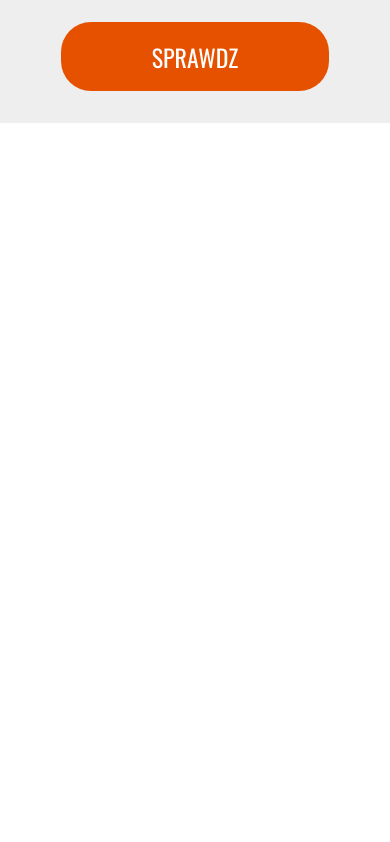
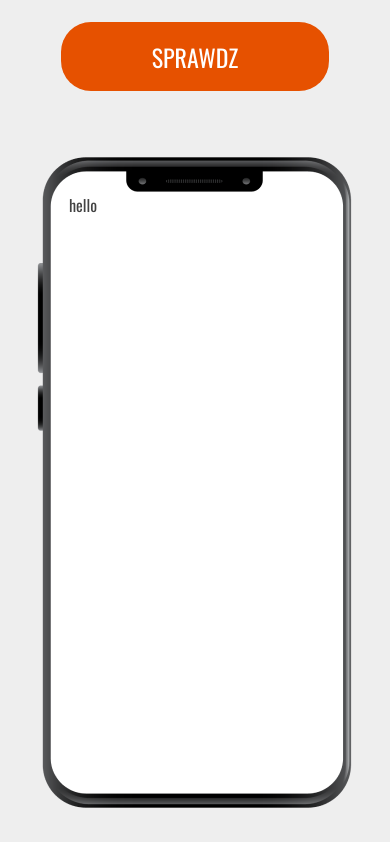
Before and after one commit to GrzegorzBanaszak/restaurant, a React (Create React App) app: page / in a window 390 px wide. Shown: the part 2362-3204 px from the top of the page. Before the commit the page ends 2485 px from the top, so only its background shows below. Built offline with nearby package versions, Linux system fonts and the light colour scheme.

Commit message:
Section make add phone

```diff
--- a/src/components/HomeMake.jsx
+++ b/src/components/HomeMake.jsx
@@ -1,6 +1,7 @@
 import React from "react";
 import { Link } from "react-router-dom";
 import "../styles/components/HomeMake.scss";
+import bgPhone from "../assets/phone.png";
 const HomeMake = () => {
   return (
     <section className="make">
@@ -21,8 +22,13 @@ const HomeMake = () => {
             Sprawdz
           </Link>
         </div>
-        <div className="make__previev">
-          <div className="make__phone"></div>
+        <div className="make__preview">
+          <div
+            className="make__phone"
+            style={{ backgroundImage: `url(${bgPhone})` }}
+          >
+            <div className="make__phone--content">hello</div>
+          </div>
         </div>
       </div>
     </section>
--- a/src/styles/components/HomeMake.scss
+++ b/src/styles/components/HomeMake.scss
@@ -31,4 +31,17 @@
       margin: 0 auto;
     }
   }
+  &__preview {
+    padding: 2rem 0;
+  }
+  &__phone {
+    margin: 0 auto;
+    width: toRem(316);
+    height: toRem(655);
+    padding: 2.4rem 2rem;
+  }
+  &__phone--content {
+    width: 100%;
+    height: 100%;
+  }
 }
```
